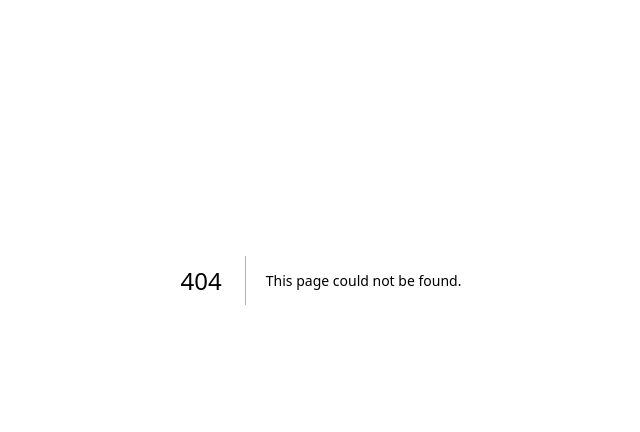
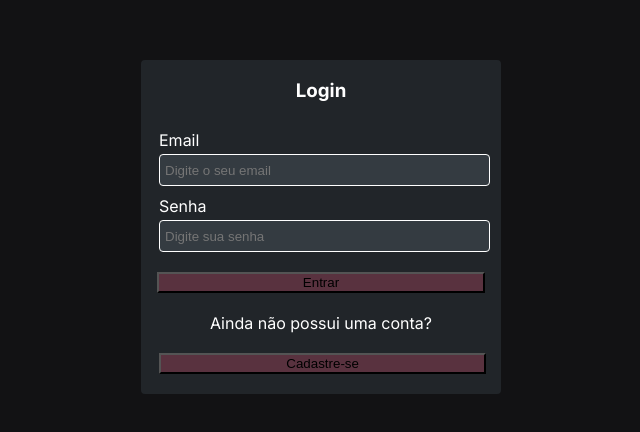
Before and after one commit to ViniWei/A2-Projeto, a Next.js app: page /signin in a window 1280 px wide. Before the commit this address had no page. Shown: the part 120-552 px from the top of the page, without its empty margins (319-959 px from the left). Built offline with nearby package versions, Linux system fonts and the light colour scheme.

Commit message:
change in logic for switching between routes

```diff
--- a/next.config.mjs
+++ b/next.config.mjs
@@ -1,4 +1,5 @@
 /** @type {import('next').NextConfig} */
 const nextConfig = {};
 
+
 export default nextConfig;
--- /dev/null
+++ b/src/app/signin/page.tsx
@@ -0,0 +1,28 @@
+"use client"
+import SignupMenu from "@/components/SignupMenu/SignupMenu";
+import Container from "@/components/ContainerAuth/ContainerAuth";
+import SigninForm from "@/components/SigninForm/SigninForm";
+import { ToastContainer } from "react-toastify";
+import "react-toastify/dist/ReactToastify.css";
+
+export default function SignupPage() {
+  return (
+    <>
+      <body style={{ backgroundColor: "#121214" }}>
+        <ToastContainer />
+        <div className="signin" style={{
+          display: 'flex',
+          flexDirection: 'column',
+          alignItems: 'center',
+          width: '400px',
+          margin: '0 auto',
+          marginTop: '180px'
+        }}>
+          <Container>
+            <SigninForm></SigninForm>
+          </Container>
+        </div>
+      </body>
+    </>
+  );
+}
--- a/src/components/Button/Button.tsx
+++ b/src/components/Button/Button.tsx
@@ -3,7 +3,7 @@ import "./button.css"
 
 interface ButtonProps {
     text: string;
-    onClick: () => void;
+    onClick?: () => void;
 }
 
 const Button: React.FC<ButtonProps> = ({ text, onClick  }) => {
--- a/src/components/SigninForm/SigninForm.tsx
+++ b/src/components/SigninForm/SigninForm.tsx
@@ -5,8 +5,12 @@ import InputText from '../InputText/InputText';
 import Button from '../Button/Button';
 import { toast } from 'react-toastify';
 import Link from 'next/link';
+import { useRouter } from 'next/navigation';
 
 const SigninForm: React.FC = () => {
+
+  const router = useRouter()
+
   const [formData, setFormData] = React.useState({
     email: '',
     senha: '',
@@ -35,7 +39,14 @@ const SigninForm: React.FC = () => {
     });
 
     if (user) {
-        toast.success('Login realizado com sucesso!');
+      toast.success('Login realizado com sucesso!', {
+        autoClose: 1800
+
+      });
+
+      setTimeout(() => {
+        router.push("/home")
+      }, 2000)
     } else {
       toast.error('Usuário não encontrado!');
     }
@@ -69,7 +80,7 @@ const SigninForm: React.FC = () => {
       </Link>
 
       <Link href="/signup" passHref style={{width: "100%"}}>
-          <Button onClick={handleSubmit} text='Cadastre-se' />
+        <Button text='Cadastre-se' />
       </Link>
 
     </div>
```
Also changed, not shown: src/app/page.tsx (+11 -20 lines), src/app/signin.css (deleted, +0 -8 lines), src/components/SignupForm/SignupForm.tsx (+12 -1 lines). Lines whose indentation alone changed are shown as unchanged.
